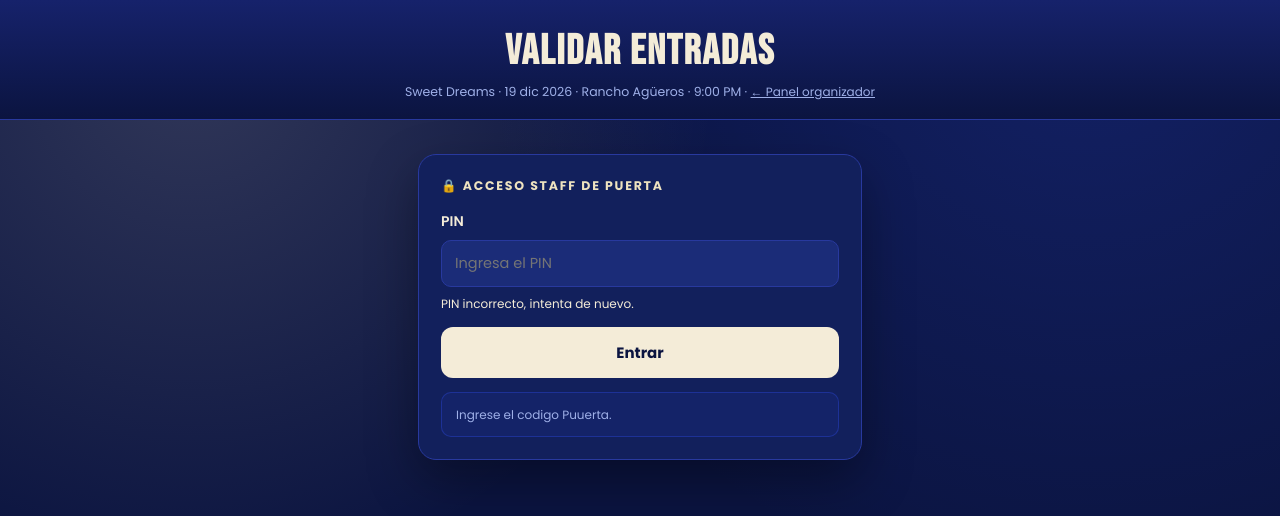
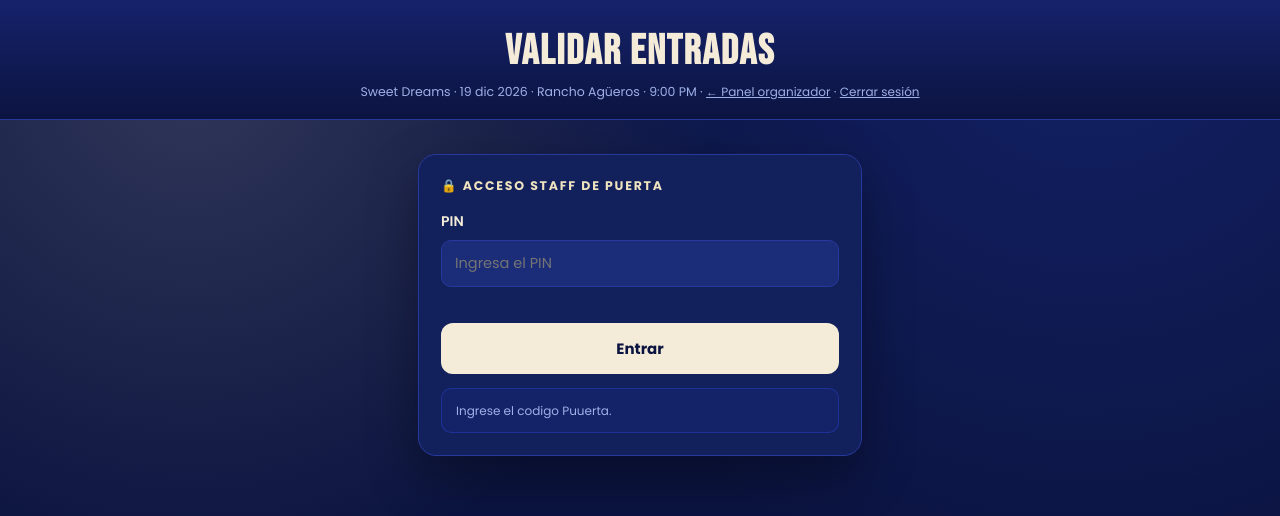
Before and after one commit to crebrukoff/SWEET-DREAMS, a plain HTML site: page validar.html in a window 1280 px wide. Both pictures are taken after a click on the button "Entrar". Drawn offline with Linux system fonts and the light colour scheme; no server answers.

Commit message:
Update validar.html

```diff
--- a/validar.html
+++ b/validar.html
@@ -2,12 +2,16 @@
 <html lang="es">
 <head>
 <meta charset="UTF-8">
+<meta name="robots" content="noindex, nofollow, noarchive">
+<meta name="referrer" content="no-referrer">
 <meta name="viewport" content="width=device-width, initial-scale=1.0">
 <title>Sweet Dreams — Validar entradas</title>
 <link rel="preconnect" href="https://fonts.googleapis.com">
 <link href="https://fonts.googleapis.com/css2?family=Bebas+Neue&family=Poppins:wght@400;500;600;700;800&display=swap" rel="stylesheet">
 <script src="https://www.gstatic.com/firebasejs/10.13.0/firebase-app-compat.js"></script>
 <script src="https://www.gstatic.com/firebasejs/10.13.0/firebase-firestore-compat.js"></script>
+<script src="https://www.gstatic.com/firebasejs/10.13.0/firebase-auth-compat.js"></script>
+<script src="https://www.gstatic.com/firebasejs/10.13.0/firebase-app-check-compat.js"></script>
 <script src="https://unpkg.com/html5-qrcode@2.3.8/html5-qrcode.min.js"></script>
 <style>
   :root{
@@ -91,7 +95,7 @@
 
 <header class="top">
   <h1>Validar entradas</h1>
-  <p>Sweet Dreams · 19 dic 2026 · Rancho Agüeros · 9:00 PM · <a href="organizador.html">← Panel organizador</a></p>
+  <p>Sweet Dreams · 19 dic 2026 · Rancho Agüeros · 9:00 PM · <a href="panel-7my9nuk4.html">← Panel organizador</a> · <a href="#" id="logoutLink">Cerrar sesión</a></p>
 </header>
 
 <div class="wrap">
@@ -152,15 +156,18 @@
     appId: "1:609888686575:web:af9b844059f79e0ad6661a"
   };
   firebase.initializeApp(firebaseConfig);
+
+  // App Check (reCAPTCHA v3): pega aquí tu clave del sitio. Mientras diga PEGA_AQUI_TU_CLAVE_DEL_SITIO queda desactivado.
+  const RECAPTCHA_SITE_KEY = 'PEGA_AQUI_TU_CLAVE_DEL_SITIO';
+  if(RECAPTCHA_SITE_KEY && RECAPTCHA_SITE_KEY.indexOf('PEGA_AQUI') !== 0){
+    firebase.appCheck().activate(RECAPTCHA_SITE_KEY, true);
+  }
   const db = firebase.firestore();
 
-  const VALIDATOR_PIN_HASH = '4a19dcaf87884d399007eb3a9e211907f254ec1a8a4794de2218d563a516b796';
-
-  async function sha256Hex(texto){
-    const datos = new TextEncoder().encode(texto);
-    const buffer = await crypto.subtle.digest('SHA-256', datos);
-    return Array.from(new Uint8Array(buffer)).map(b => b.toString(16).padStart(2, '0')).join('');
-  }
+  const ACCESS_EMAIL = 'puerta@sweetdreams.com';
+  const auth = firebase.auth();
+  // La sesión vive solo en esta pestaña: al cerrarla, se cierra la sesión.
+  const persistenciaLista = auth.setPersistence(firebase.auth.Auth.Persistence.SESSION).catch(() => {});
 
   const pinGate = document.getElementById('pinGate');
   const pinInput = document.getElementById('pinInput');
@@ -169,27 +176,37 @@
   const scanPanel = document.getElementById('scanPanel');
 
   async function checkPin(){
+    if(!pinInput.value) return;
     pinSubmit.disabled = true;
+    pinError.textContent = '';
     try{
-      const hash = await sha256Hex(pinInput.value);
-      if(hash === VALIDATOR_PIN_HASH){
-        pinGate.style.display = 'none';
-        scanPanel.style.display = 'block';
-        sessionStorage.setItem('sd_validator_ok', '1');
+      await persistenciaLista;
+      await auth.signInWithEmailAndPassword(ACCESS_EMAIL, pinInput.value);
+    }catch(err){
+      if(err && err.code === 'auth/too-many-requests'){
+        pinError.textContent = 'Demasiados intentos. Espera unos minutos e intenta de nuevo.';
       }else{
-        pinError.textContent = 'PIN incorrecto, intenta de nuevo.';
+        pinError.textContent = 'Código incorrecto, intenta de nuevo.';
       }
     }finally{
+      pinInput.value = '';
       pinSubmit.disabled = false;
     }
   }
   pinSubmit.addEventListener('click', checkPin);
   pinInput.addEventListener('keydown', (e) => { if(e.key === 'Enter') checkPin(); });
 
-  if(sessionStorage.getItem('sd_validator_ok') === '1'){
-    pinGate.style.display = 'none';
-    scanPanel.style.display = 'block';
-  }
+  auth.onAuthStateChanged((user) => {
+    if(user){
+      pinGate.style.display = 'none';
+      scanPanel.style.display = 'block';
+    }else{
+      scanPanel.style.display = 'none';
+      pinGate.style.display = 'block';
+      if(typeof stopCamera === 'function'){ stopCamera(); }
+    }
+  });
+  document.getElementById('logoutLink').addEventListener('click', (ev) => { ev.preventDefault(); auth.signOut(); });
 
   const VALIDADOR_ID = 'staff-' + Math.random().toString(36).slice(2, 7);
 
```
